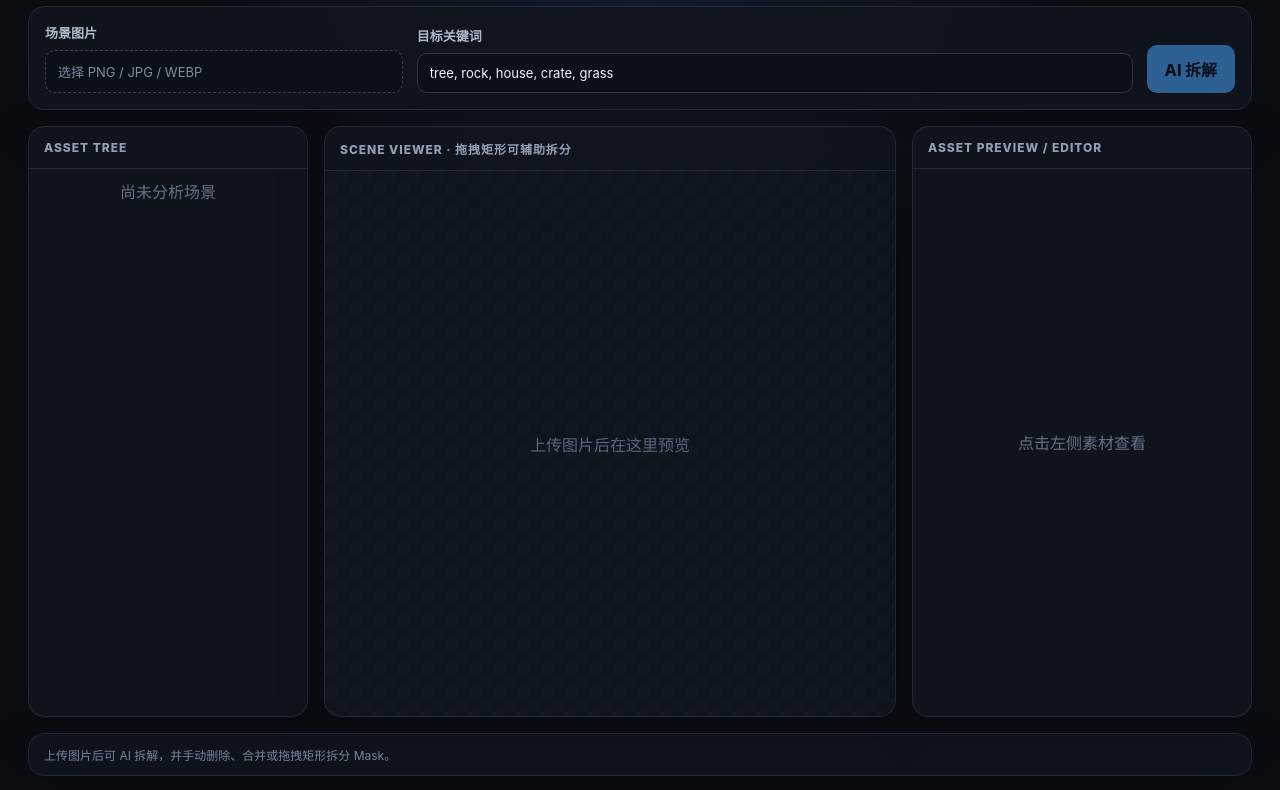
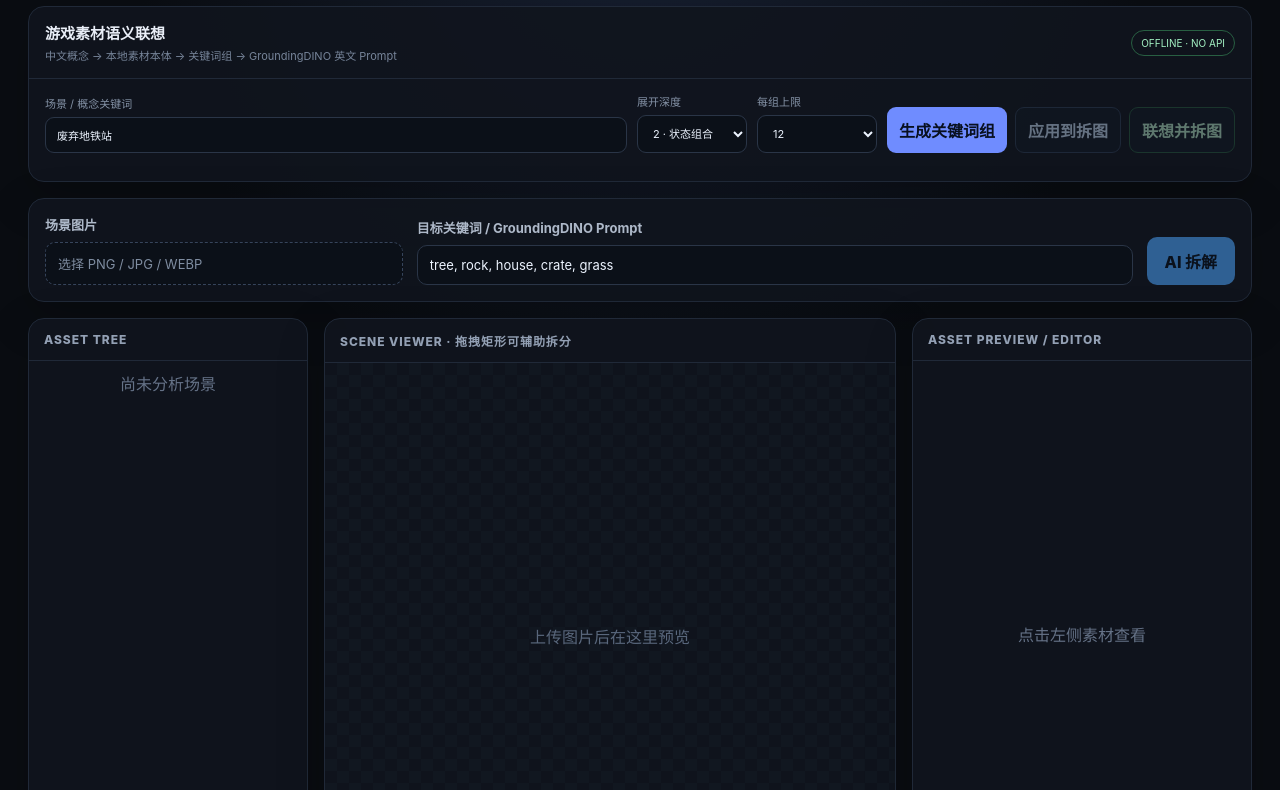
Before and after one commit to Jiac0726/game_creater, a plain HTML site: page frontend/index.html in a window 1280 px wide. Shown: the part 105-895 px from the top of the page. Drawn offline with Linux system fonts and the light colour scheme; no server answers.

Commit message:
feat: add semantic association panel to web UI

```diff
--- a/frontend/index.html
+++ b/frontend/index.html
@@ -3,18 +3,65 @@
 <head>
   <meta charset="utf-8" />
   <meta name="viewport" content="width=device-width, initial-scale=1" />
-  <title>Game Creater v0.2 dev</title>
+  <title>Game Creater v0.3 dev</title>
   <link rel="stylesheet" href="/style.css" />
+  <link rel="stylesheet" href="/semantic.css" />
 </head>
 <body>
   <main class="shell">
     <header>
       <div>
         <p class="eyebrow">GAME ASSET FACTORY</p>
-        <h1>游戏素材 AI 拆解器 <span>v0.2 dev</span></h1>
+        <h1>游戏素材 AI 生产工具 <span>v0.3 dev</span></h1>
       </div>
       <div id="health" class="status">连接中…</div>
     </header>
+
+    <section class="card semantic-panel">
+      <div class="semantic-head">
+        <div>
+          <h2>游戏素材语义联想</h2>
+          <p>中文概念 → 本地素材本体 → 关键词组 → GroundingDINO 英文 Prompt</p>
+        </div>
+        <span class="semantic-badge">OFFLINE · NO API</span>
+      </div>
+
+      <div class="semantic-controls">
+        <label>
+          <span>场景 / 概念关键词</span>
+          <input id="semanticInput" value="废弃地铁站" placeholder="例如：魔法森林、赛博朋克小巷、海边渔村" />
+        </label>
+        <label>
+          <span>展开深度</span>
+          <select id="semanticDepth">
+            <option value="1">1 · 基础</option>
+            <option value="2" selected>2 · 状态组合</option>
+            <option value="3">3 · 深度</option>
+          </select>
+        </label>
+        <label>
+          <span>每组上限</span>
+          <select id="semanticMaxPerGroup">
+            <option value="8">8</option>
+            <option value="12" selected>12</option>
+            <option value="20">20</option>
+            <option value="30">30</option>
+          </select>
+        </label>
+        <div class="semantic-actions">
+          <button id="semanticExpandBtn">生成关键词组</button>
+          <button id="semanticApplyBtn" disabled>应用到拆图</button>
+          <button id="semanticAnalyzeBtn" disabled>联想并拆图</button>
+        </div>
+      </div>
+
+      <div id="semanticExamples" class="semantic-examples"></div>
+
+      <div id="semanticResult" class="semantic-result hidden">
+        <div id="semanticSummary" class="semantic-summary"></div>
+        <div id="semanticGroups" class="semantic-groups"></div>
+      </div>
+    </section>
 
     <section class="toolbar card">
       <label class="upload">
@@ -23,7 +70,7 @@
         <span id="fileName">选择 PNG / JPG / WEBP</span>
       </label>
       <label>
-        <strong>目标关键词</strong>
+        <strong>目标关键词 / GroundingDINO Prompt</strong>
         <input id="promptInput" value="tree, rock, house, crate, grass" />
       </label>
       <button id="analyzeBtn">AI 拆解</button>
@@ -57,7 +104,7 @@
     </section>
 
     <section class="card footerbar">
-      <span id="message">上传图片后可 AI 拆解，并手动删除、合并或拖拽矩形拆分 Mask。</span>
+      <span id="message">先输入中文概念生成素材关键词，也可以直接上传图片并手动输入检测 Prompt。</span>
       <div class="footer-actions">
         <a id="manifestLink" class="hidden" target="_blank">打开 scene.json</a>
         <a id="archiveLink" class="hidden">下载全部 ZIP</a>
@@ -65,5 +112,6 @@
     </section>
   </main>
   <script src="/app.js"></script>
+  <script src="/semantic.js"></script>
 </body>
 </html>
```
